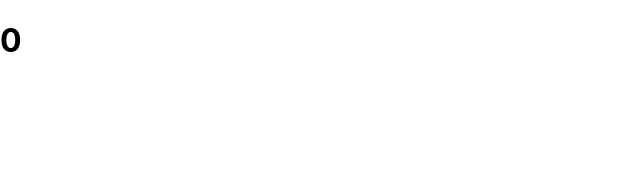
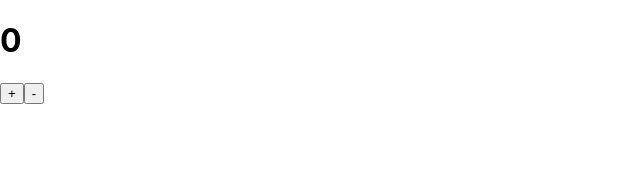
Before and after one commit to story801216/React, a React (Create React App) app: page / in a window 1280 px wide. Shown: the top 173 px of the page, without its empty margins (0-640 px from the left). Built offline with nearby package versions, Linux system fonts and the light colour scheme.

Commit message:
React : 按鈕計數器

```diff
--- a/src/App.js
+++ b/src/App.js
@@ -4,6 +4,7 @@ function App() {
   // [得到狀態, 設定狀態] = useState(初始值)
   const [total, setTotal] = useState(0)
   return (
+    <>
       <h1
         onClick={() => {
           setTotal(total + 1) // 設定狀態(目前狀態+1)
@@ -11,6 +12,21 @@ function App() {
       >
         {total}
       </h1>
+      <button
+        onClick={() => {
+          setTotal(total + 1)
+        }}
+      >
+        +
+      </button>
+      <button
+        onClick={() => {
+          setTotal(total - 1)
+        }}
+      >
+        -
+      </button>
+    </>
   )
 }
 
```
Lines whose indentation alone changed are shown as unchanged.
